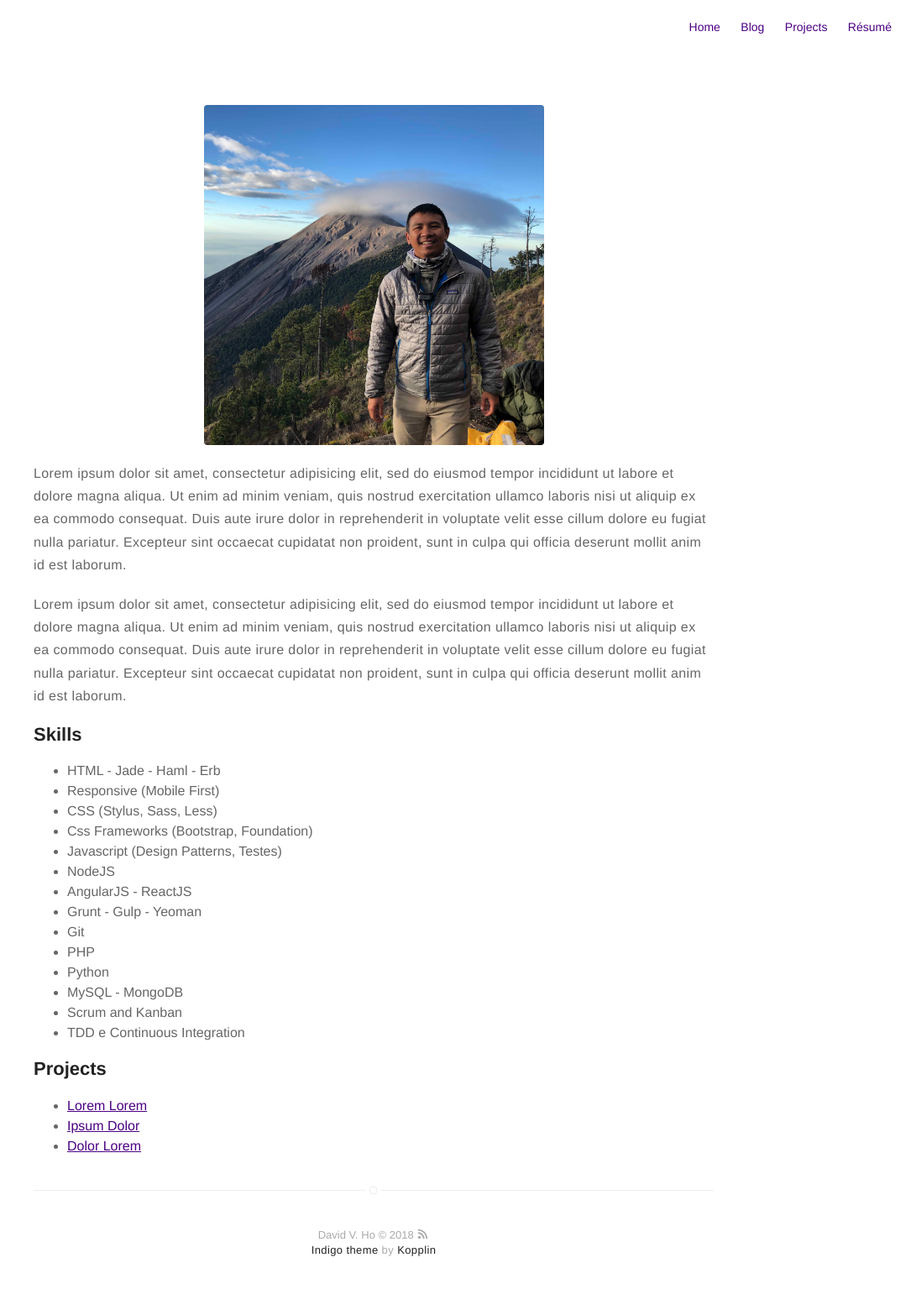
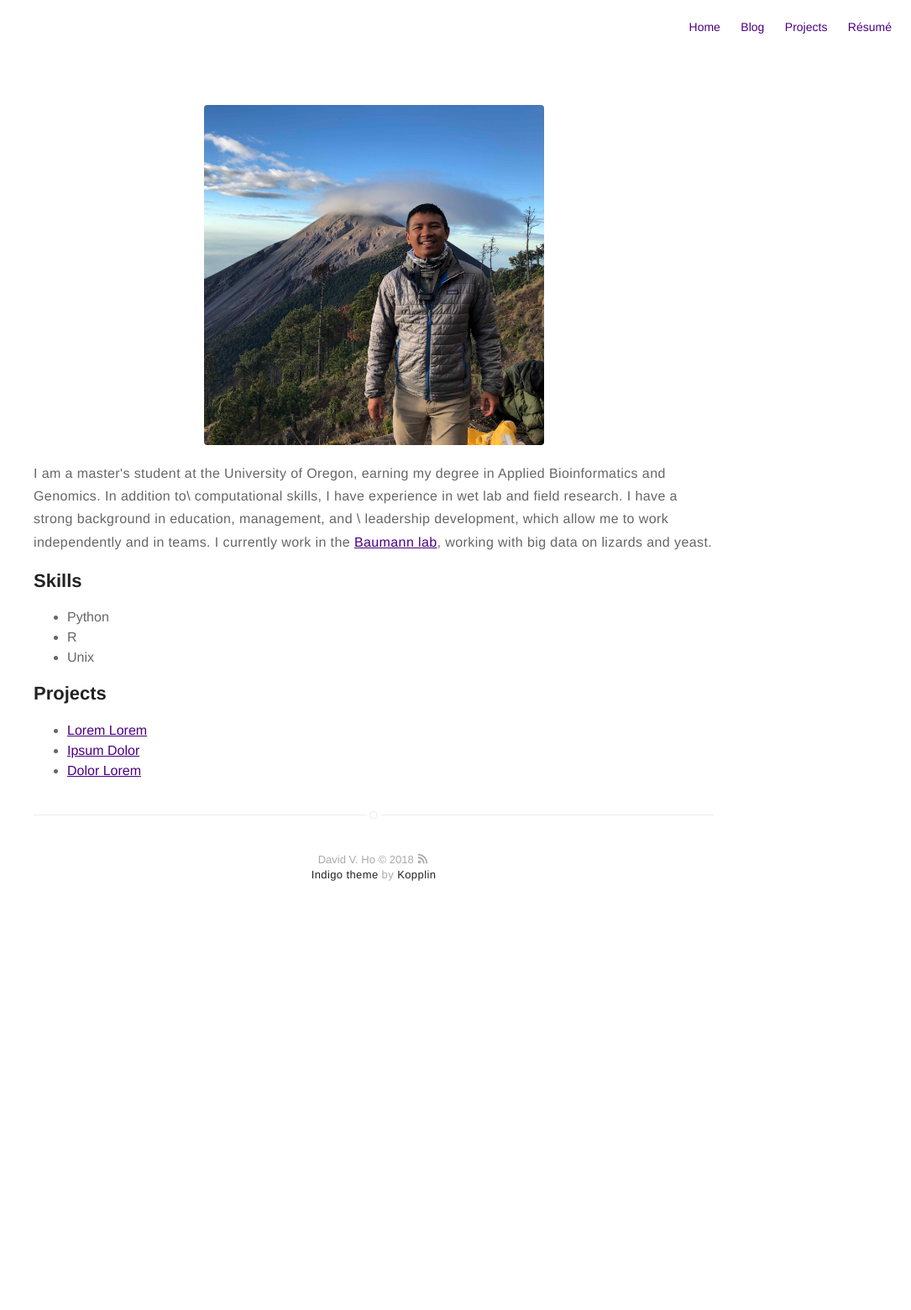
Before and after one commit to davidvho/davidvho.github.io, a Jekyll site: the page built from about.md, in a window 1280 px wide. Shown: the whole page at 84% size, without its empty margins (195-1280 px from the left). Built offline with Jekyll 4.4.1, drawn with Linux system fonts in a browser that asks for light colours; after the commit the page ends 1113 px from its top, so only the background shows below that.

Commit message:
updated about me

```diff
--- a/about.md
+++ b/about.md
@@ -4,37 +4,16 @@
 ---
 ![Profile Image]({{/assets/images/profile.jpg}}/{{ site.picture }})
 
-<p>Lorem ipsum dolor sit amet, consectetur adipisicing elit, sed do eiusmod
-tempor incididunt ut labore et dolore magna aliqua. Ut enim ad minim veniam,
-quis nostrud exercitation ullamco laboris nisi ut aliquip ex ea commodo
-consequat. Duis aute irure dolor in reprehenderit in voluptate velit esse
-cillum dolore eu fugiat nulla pariatur. Excepteur sint occaecat cupidatat non
-proident, sunt in culpa qui officia deserunt mollit anim id est laborum.</p>
-
-<p>Lorem ipsum dolor sit amet, consectetur adipisicing elit, sed do eiusmod
-tempor incididunt ut labore et dolore magna aliqua. Ut enim ad minim veniam,
-quis nostrud exercitation ullamco laboris nisi ut aliquip ex ea commodo
-consequat. Duis aute irure dolor in reprehenderit in voluptate velit esse
-cillum dolore eu fugiat nulla pariatur. Excepteur sint occaecat cupidatat non
-proident, sunt in culpa qui officia deserunt mollit anim id est laborum.</p>
+<p>I am a master's student at the University of Oregon, earning my degree in Applied Bioinformatics and Genomics. In addition to\
+computational skills, I have experience in wet lab and field research. I have a strong background in education, management, and \
+leadership development, which allow me to work independently and in teams. I currently work in the <a href="http://baumannlab.org/">Baumann lab</a>, working with big data on lizards and yeast.</p>
 
 <h2>Skills</h2>
 
 <ul class="skill-list">
-	<li>HTML - Jade - Haml - Erb</li>
-	<li>Responsive (Mobile First)</li>
-	<li>CSS (Stylus, Sass, Less)</li>
-	<li>Css Frameworks (Bootstrap, Foundation)</li>
-	<li>Javascript (Design Patterns, Testes)</li>
-	<li>NodeJS</li>
-	<li>AngularJS - ReactJS</li>
-	<li>Grunt - Gulp - Yeoman</li>
-	<li>Git</li>
-	<li>PHP</li>
 	<li>Python</li>
-	<li>MySQL - MongoDB</li>
-	<li>Scrum and Kanban</li>
-	<li>TDD e Continuous Integration</li>
+	<li>R</li>
+	<li>Unix</li>
 </ul>
 
 <h2>Projects</h2>
```
